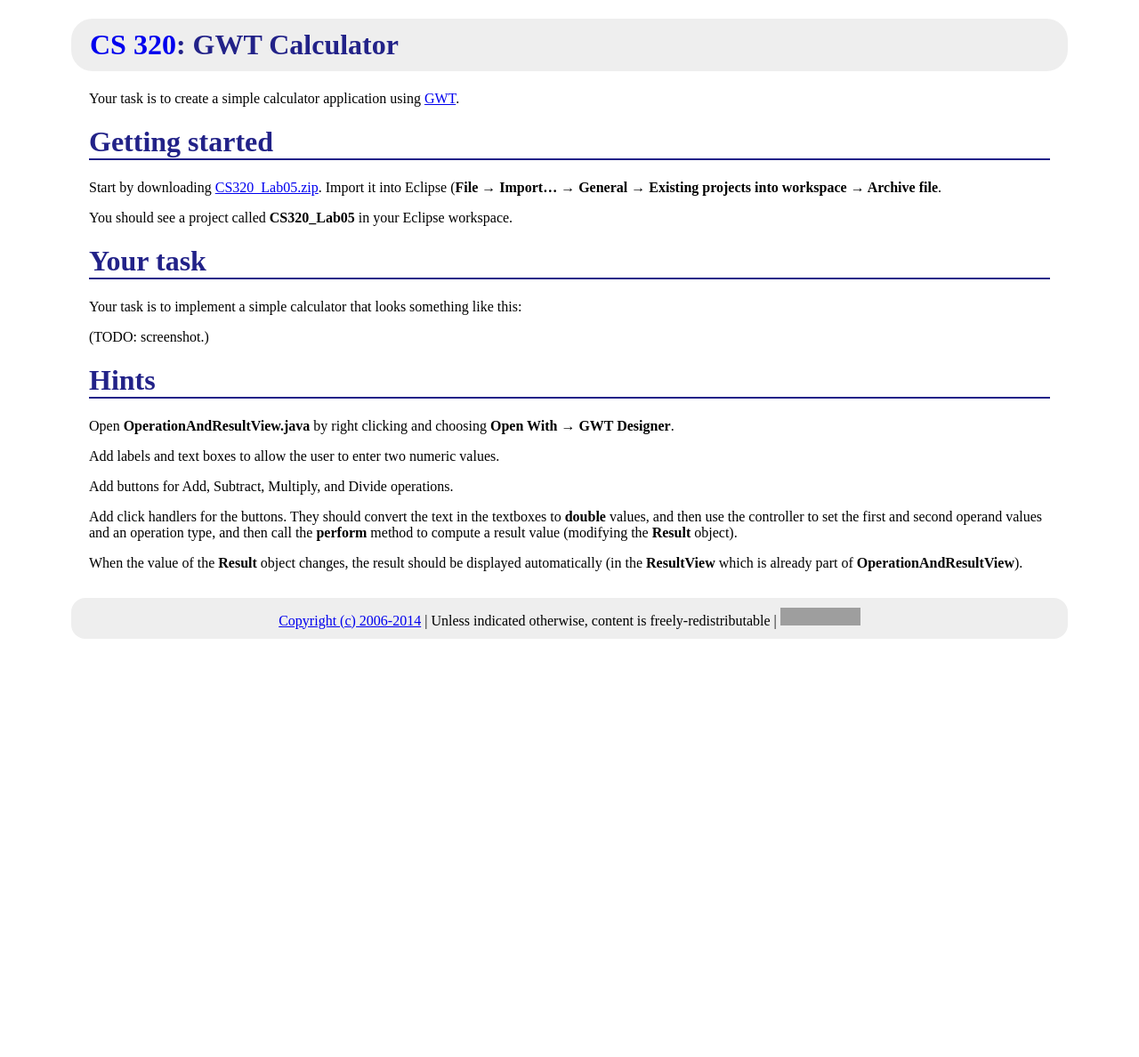
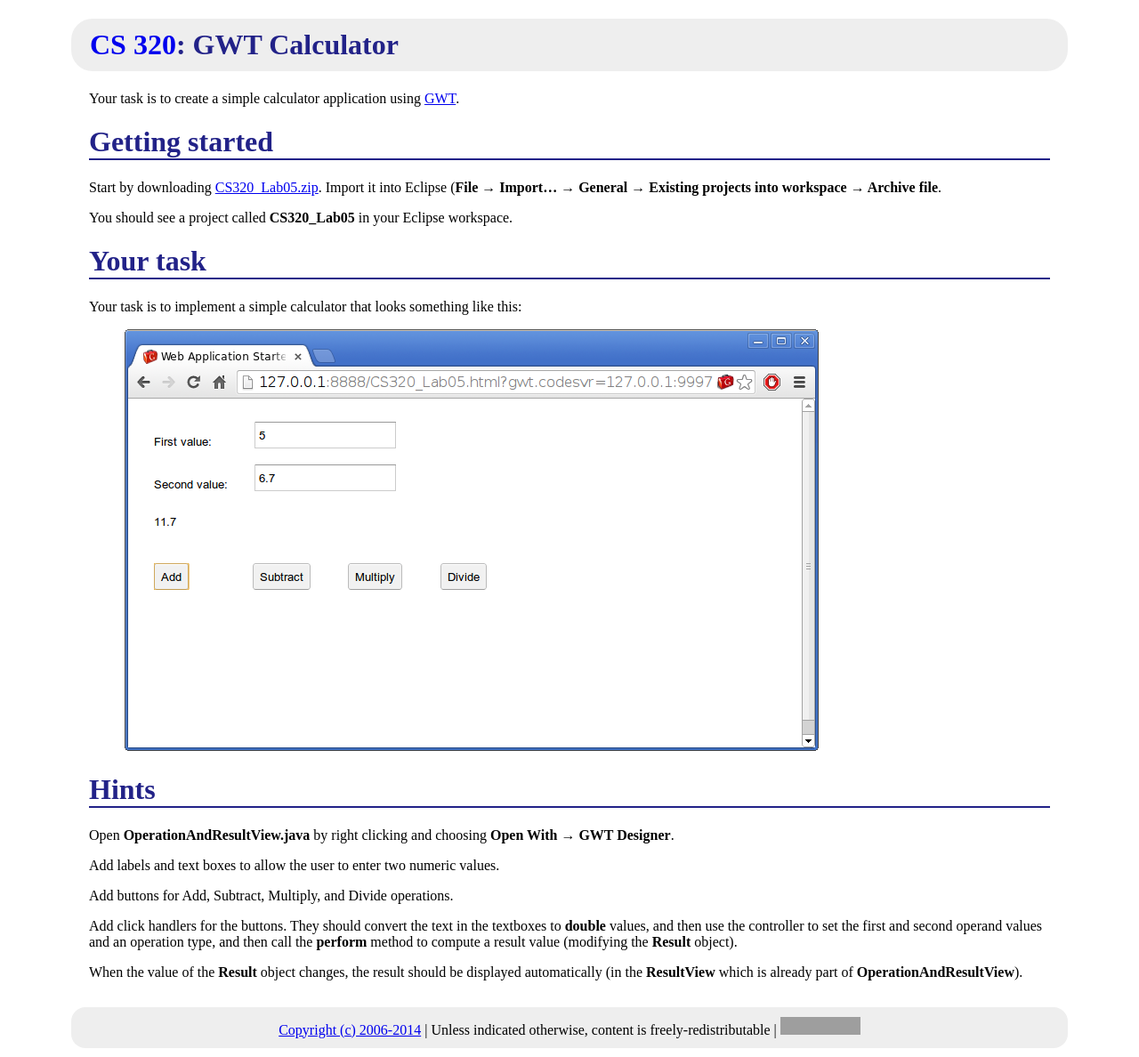
Before and after one commit to ycpcs/cs320-spring2014, a Jekyll site: the page built from labs/lab05.md, in a window 1280 px wide. Shown: the whole page at 89% size. Built offline with Jekyll 4.4.1, drawn with Linux system fonts in a browser that asks for light colours; Markdown is read by kramdown in place of the engine named in the settings; before the commit the page ends 900 px from its top, so only the background shows below that; grey boxes are pictures that could not be loaded.

Commit message:
added screenshot

```diff
--- a/labs/lab05.md
+++ b/labs/lab05.md
@@ -15,7 +15,7 @@ You should see a project called **CS320\_Lab05** in your Eclipse workspace.
 
 Your task is to implement a simple calculator that looks something like this:
 
-(TODO: screenshot.)
+<img style="margin-left: 40px;" alt="Screenshot" src="images/lab05/screenshot.png">
 
 # Hints
 
```
Also changed, not shown: labs/images/lab05/screenshot.png (added).
